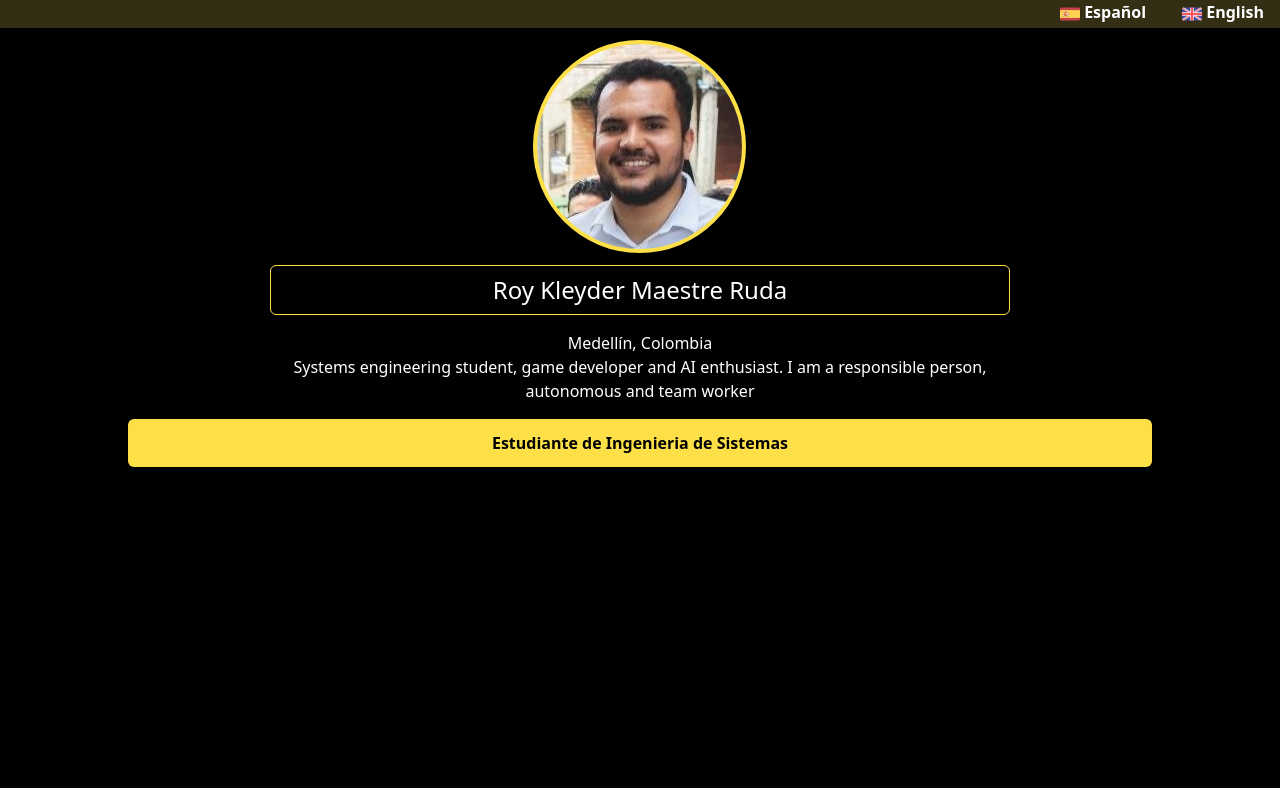
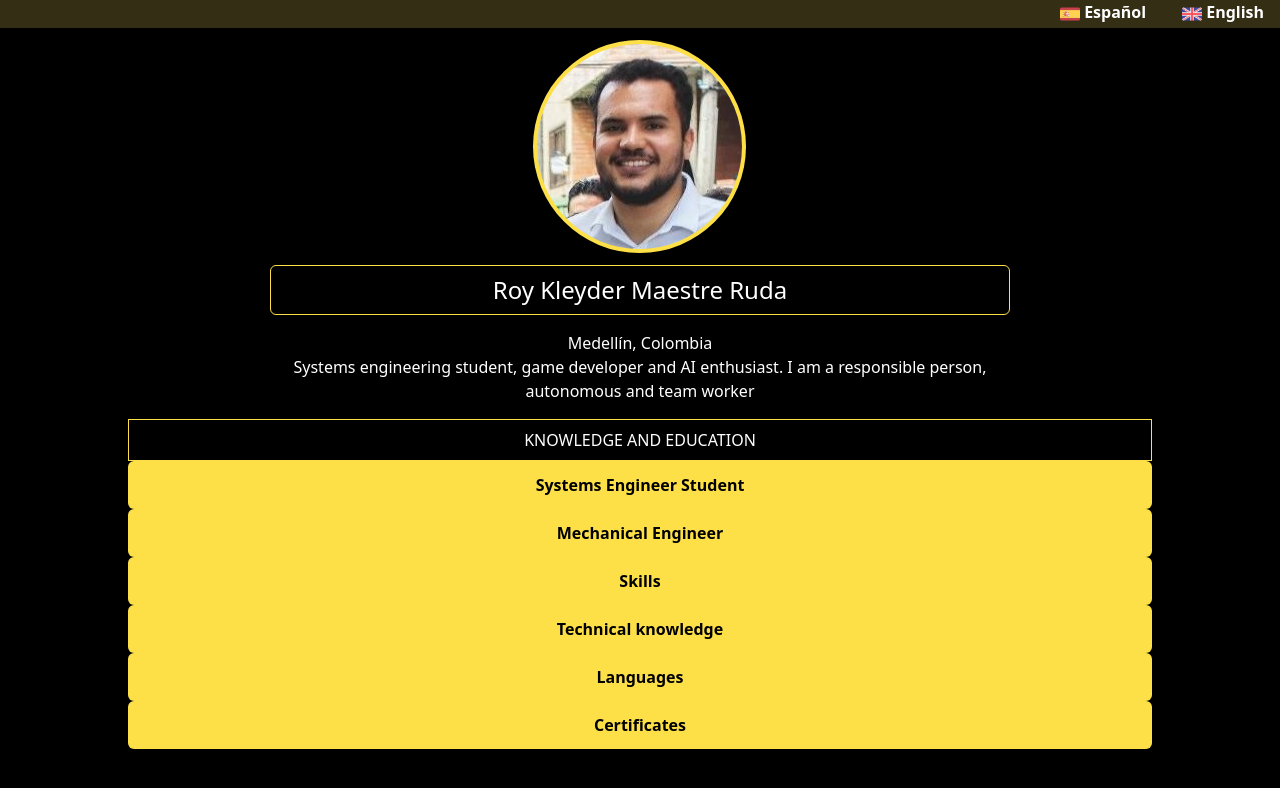
Before and after one commit to Royk8/curriculum-roy, a React (Create React App) app: page / in a window 1280 px wide. Shown: the top 788 px of the page. Built offline with nearby package versions, Linux system fonts and the light colour scheme.

Commit message:
Education section READY

```diff
--- a/public/assets/locales/en/translation.json
+++ b/public/assets/locales/en/translation.json
@@ -1,6 +1,6 @@
 {
     "roy-description": "Systems engineering student, game developer and AI enthusiast. I am a responsible person, autonomous and team worker",
-    "knowledge-and-education": "Knowledge and education",
+    "knowledge-and-education": "KNOWLEDGE AND EDUCATION",
     "systems-engineer-student": "Systems Engineer Student",
     "in-progress": "In Progress",
     "mechanical-engineer": "Mechanical Engineer",
@@ -16,7 +16,7 @@
     "gitflow": "Gitflow",
     "openCV": "OpenCV",
     "basic-knowledge-in": "Basic knowledge in:",
-    "front-end-development-with": "Front-end development with React or Vue",
+    "front-end-development-with": "Front-end with React or Vue",
     "proficient-with-software": "Proficient with software:",
     "languages": "Languages",
     "spanish": "Spanish",
--- a/src/components/atoms/Card.jsx
+++ b/src/components/atoms/Card.jsx
@@ -5,7 +5,7 @@ const Card = ({ title, inside }) => {
   const toggle = () => setIsOpen(!isOpen);
 
   return (
-    <div className='bg-yellow-300 w-4/5 rounded-t-md {!isOpen}: rounded-b-md'>
+    <div className='bg-yellow-300 w-full rounded-t-md {!isOpen}: rounded-b-md'>
       <button type='button' onClick={toggle} className='w-full p-3'>
         <p className='text-base font-bold'>{title}</p>
       </button>
--- /dev/null
+++ b/src/components/organism/EducationSection.jsx
@@ -0,0 +1,112 @@
+import React from 'react';
+import { useTranslation } from 'react-i18next';
+
+import { Card } from 'components/atoms/Card';
+
+const EducationSection = () => {
+  const { t } = useTranslation();
+  return (
+    <div className='flex flex-col items-center justify-center w-4/5'>
+      <span className='text-white text-center font-medium p-2 w-full border border-yellow-300'>
+        {t('knowledge-and-education')}
+      </span>
+      <Card
+        title={t('systems-engineer-student')}
+        inside={
+          <ul>
+            <li>Universidad de Antioquia</li>
+            <li>2019 - 2023 ({t('in-progress')})</li>
+          </ul>
+        }
+      />
+      <Card
+        title={t('mechanical-engineer')}
+        inside={
+          <ul>
+            <li>Universidad Nacional de Colombia</li>
+            <li>2010 - 2016</li>
+          </ul>
+        }
+      />
+      <Card
+        title={t('skills')}
+        inside={
+          <ul className='ml-5 list-disc'>
+            <li>{t('team-player')}</li>
+            <li>{t('fast-learner')}</li>
+            <li>{t('searcher')}</li>
+            <li>{t('autonomous')}</li>
+          </ul>
+        }
+      />
+      <Card
+        title={t('technical-knowledge')}
+        inside={
+          <ul>
+            <li>{t('advanced-knowledge-in')}</li>
+            <ul className='ml-10 list-disc'>
+              <li>{t('c#-for-unity')}</li>
+              <li>{t('python-for-AI')}</li>
+              <li>{t('gitflow')}</li>
+              <li>{t('openCV')}</li>
+            </ul>
+            <li>{t('basic-knowledge-in')}</li>
+            <ul className='ml-10 list-disc'>
+              <li>{t('front-end-development-with')}</li>
+              <li>Java</li>
+              <li>Javascript</li>
+            </ul>
+            <li>{t('proficient-with-software')}</li>
+            <ul className='ml-10 list-disc'>
+              <li>Unity</li>
+              <li>Blender</li>
+              <li>Solidworkd</li>
+            </ul>
+          </ul>
+        }
+      />
+      <Card
+        title={t('languages')}
+        inside={
+            <ul className='ml-5 list-disc'>
+              <li><strong>{t('spanish')}</strong>: {t('native-speaker')}</li>
+              <li><strong>{t('english')}</strong>: {t('high')} (C1)</li>
+              <li><strong>{t('portuguese')}</strong>: {t('medium')}</li>
+            </ul>
+          }
+      />
+      <Card
+        title={t('certificates')}
+        inside={
+            <ul className='ml-5 list-disc'>
+                <li>
+                    <strong>Fundamentos de Deep Learning</strong> (UDEA)
+                    <br/> {t('hourly-intensity')}: 64 {t('hours')} (2022)
+                </li>
+                <li>
+                    <strong>Front-End Web Development with React</strong> (Coursera)
+                    <br/> {t('hourly-intensity')}: 20 {t('hours')} (2021)
+                </li>
+                <li>
+                    <strong>Introducción a Data Science: Programación de Estadística con R</strong> (Coursera)
+                    <br/> {t('hourly-intensity')}: 20 {t('hours')} (2020)
+                </li>
+                <li>
+                    <strong>Semillero formación inicial en el desarrollo de videojuegos</strong> (UDEA)
+                    <br/> {t('hourly-intensity')}: 40 {t('hours')} (2019)
+                </li>
+                <li>
+                    <strong>Certificación Inglés Nivel Avanzado</strong> (C1) (Centro Colombo Americano Medellín) (2018)
+                </li>
+                <li>
+                    <strong>Complementaria virtual en Autocad 2D</strong> (Sena)
+                    <br/> {t('hourly-intensity')}: 40 {t('hours')} (2014)
+                </li>
+            </ul>
+        }
+      />
+    </div>
+  );
+};
+
+export { EducationSection };
--- a/src/pages/Welcome.jsx
+++ b/src/pages/Welcome.jsx
@@ -1,14 +1,12 @@
 import React from 'react';
 import { ProfileSection } from 'components/organism/ProfileSection';
+import { EducationSection } from 'components/organism/EducationSection';
 import { Card } from 'components/atoms/Card';
 
 const Welcome = () => (
   <main className='flex flex-col justify-center items-center'>
     <ProfileSection />
-    <Card
-      title='Estudiante de Ingenieria de Sistemas'
-      inside='Universidad de Antioquia 2019 - 2023 (En curso)'
-    />
+    <EducationSection />
   </main>
 );
 
```
